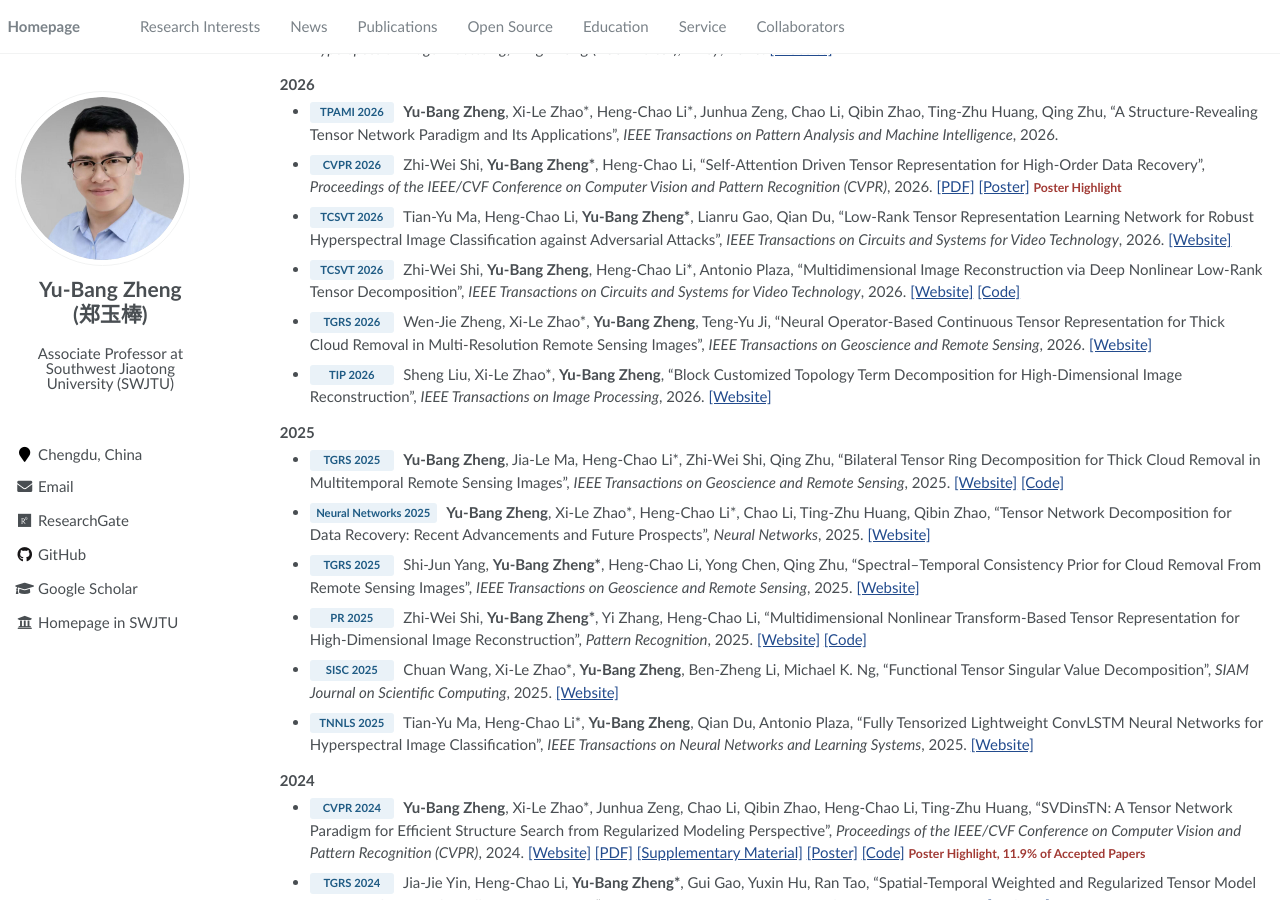
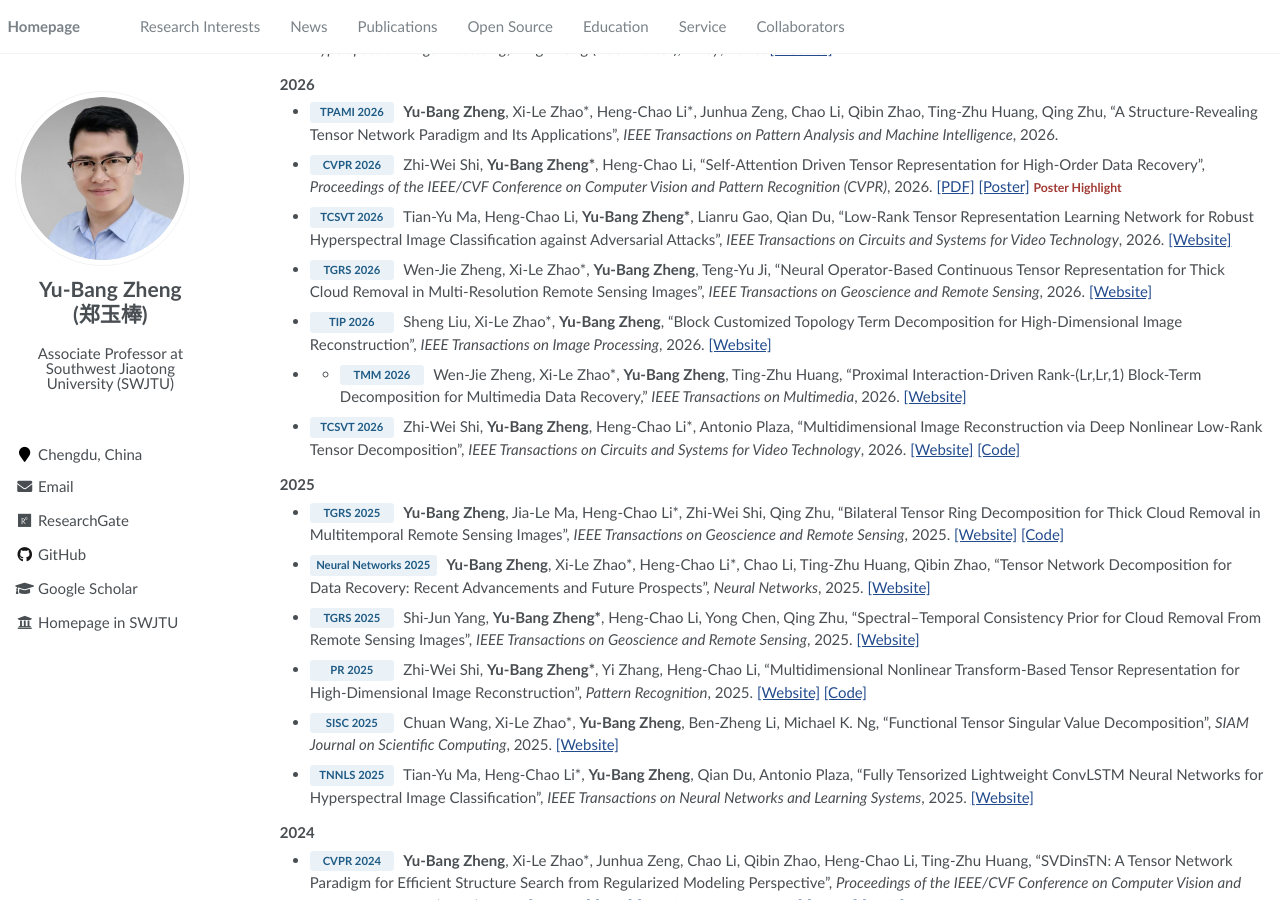
Before and after one commit to YuBangZheng/yubangzheng.github.io, a Jekyll site: the page built from pages/about.md, in a window 1280 px wide and 900 px high, scrolled down 703 px. Built offline with Jekyll 4.4.1, drawn with Linux system fonts in a browser that asks for light colours.

Commit message:
Update about.md

```diff
--- a/pages/about.md
+++ b/pages/about.md
@@ -67,11 +67,13 @@
 
 - <span class="pub-venue">TCSVT 2026</span> Tian-Yu Ma, Heng-Chao Li, **Yu-Bang Zheng\***, Lianru Gao, Qian Du, “Low-Rank Tensor Representation Learning Network for Robust Hyperspectral Image Classification against Adversarial Attacks”, _IEEE Transactions on Circuits and Systems for Video Technology_, 2026. [[Website]](https://ieeexplore.ieee.org/abstract/document/11667064)
 
-- <span class="pub-venue">TCSVT 2026</span> Zhi-Wei Shi, **Yu-Bang Zheng**, Heng-Chao Li\*, Antonio Plaza, “Multidimensional Image Reconstruction via Deep Nonlinear Low-Rank Tensor Decomposition”, _IEEE Transactions on Circuits and Systems for Video Technology_, 2026. [[Website]](https://ieeexplore.ieee.org/document/11386834) [[Code]](https://yubangzheng.github.io/codes/code_DNLRTD_demo.zip)
-
 - <span class="pub-venue">TGRS 2026</span> Wen-Jie Zheng, Xi-Le Zhao\*, **Yu-Bang Zheng**, Teng-Yu Ji, “Neural Operator-Based Continuous Tensor Representation for Thick Cloud Removal in Multi-Resolution Remote Sensing Images”, _IEEE Transactions on Geoscience and Remote Sensing_, 2026. [[Website]](https://ieeexplore.ieee.org/abstract/document/11683291)
 
 - <span class="pub-venue">TIP 2026</span> Sheng Liu, Xi-Le Zhao\*, **Yu-Bang Zheng**, “Block Customized Topology Term Decomposition for High-Dimensional Image Reconstruction”, _IEEE Transactions on Image Processing_, 2026. [[Website]](https://ieeexplore.ieee.org/document/11493979)
+
+- - <span class="pub-venue">TMM 2026</span> Wen-Jie Zheng, Xi-Le Zhao\*, **Yu-Bang Zheng**, Ting-Zhu Huang, “Proximal Interaction-Driven Rank-(Lr,Lr,1) Block-Term Decomposition for Multimedia Data Recovery,” _IEEE Transactions on Multimedia_, 2026. [[Website]](https://ieeexplore.ieee.org/abstract/document/11643557)
+
+- <span class="pub-venue">TCSVT 2026</span> Zhi-Wei Shi, **Yu-Bang Zheng**, Heng-Chao Li\*, Antonio Plaza, “Multidimensional Image Reconstruction via Deep Nonlinear Low-Rank Tensor Decomposition”, _IEEE Transactions on Circuits and Systems for Video Technology_, 2026. [[Website]](https://ieeexplore.ieee.org/document/11386834) [[Code]](https://yubangzheng.github.io/codes/code_DNLRTD_demo.zip)
 
 ### 2025
 
```
